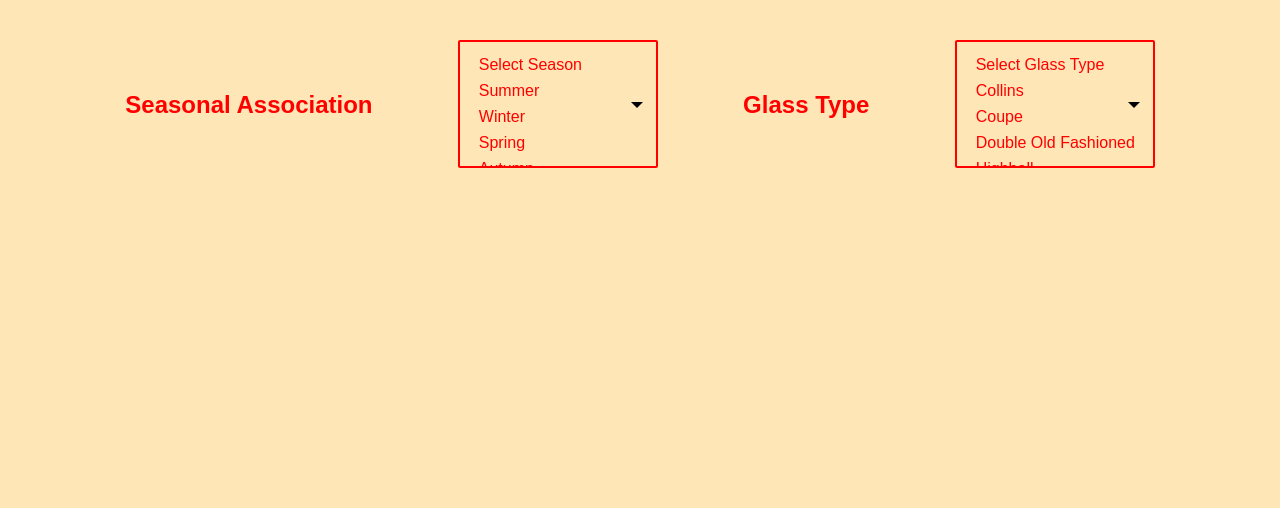
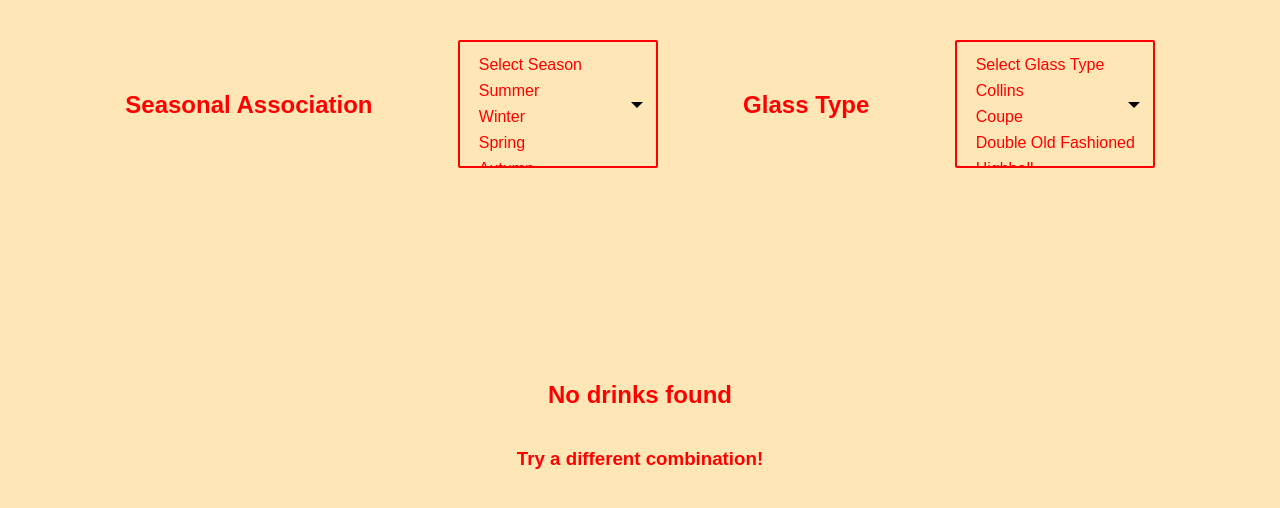
Before and after one commit to JZims/cocktail-creator, a React (Vite) app: page / in a window 1280 px wide. Shown: the top 508 px of the page. Built offline with nearby package versions, Linux system fonts and the light colour scheme.

Commit message:
friendlier no-result tip

```diff
--- a/src/App.tsx
+++ b/src/App.tsx
@@ -1,7 +1,8 @@
 
 
 import { useState } from 'react';
-import { ResultCard } from "./components/result-card";
+import { ResultCard} from "./components/result-card";
+import { NoneFound } from './components/none-found';
 import cocktailsData from './assets/scripts/output/veda_cocktails.json';
 
 interface Cocktail {
@@ -105,12 +106,7 @@ const App = () => {
                     />
                   ))
                 ) : (
-                  <div className="no-results-placeholder">
-                  {/* <img
-                    src='/images/Shrooms1.png'
-                    alt='no results shrooms'
-                  /> */}
-                </div>
+                 <NoneFound/>
                 )}
               </div>
         </div>
--- /dev/null
+++ b/src/components/none-found.tsx
@@ -0,0 +1,9 @@
+
+export function NoneFound() {
+  return (
+    <div className="none-found">
+      <h2>No drinks found</h2>
+      <h3>Try a different combination!</h3>
+    </div>
+  );
+}
--- a/src/components/result-card.tsx
+++ b/src/components/result-card.tsx
@@ -1,6 +1,6 @@
 import { ResultCardProps } from '../types/ResultCard';
 
-export function ResultCard({ cocktail, index }: ResultCardProps & { index: number }) {
+export function ResultCard({ cocktail, index}: ResultCardProps & { index: number }) {
   const {
     name,
     ingredients,
--- a/src/index.css
+++ b/src/index.css
@@ -201,6 +201,12 @@ body {
   object-fit: contain;
 }
 
+.none-found {
+  text-align: center;
+  grid-area: 6 / 2;
+  line-height: 3;
+}
+
 @media (max-width: 768px) {
   .search-controls {
     flex-direction: column;
```
Also changed, not shown: src/assets/images/Shrooms1.png (renamed from src/images/Shrooms1.png).
